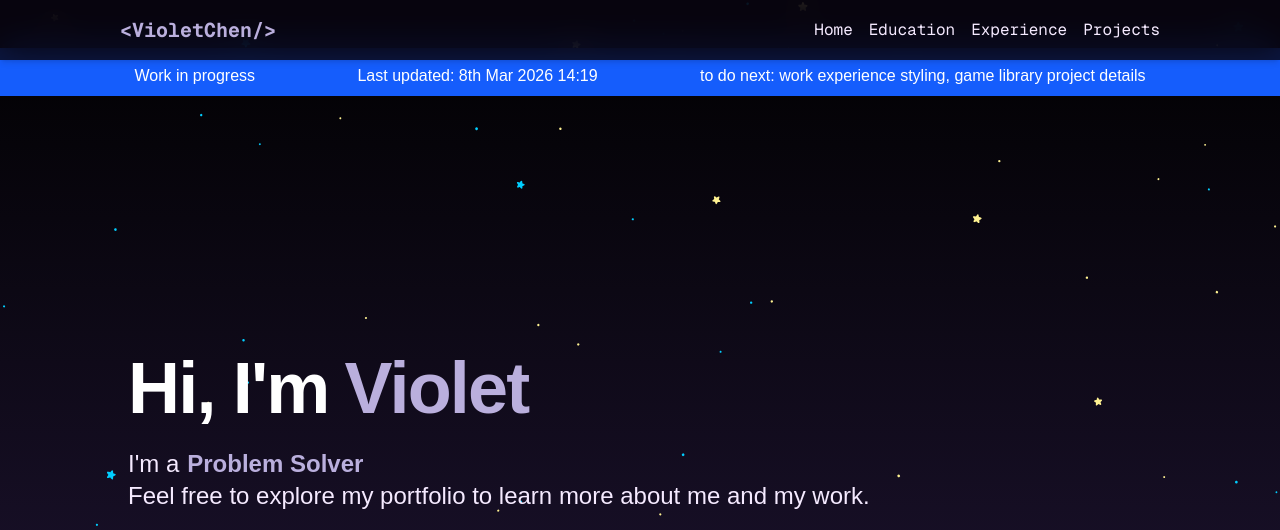
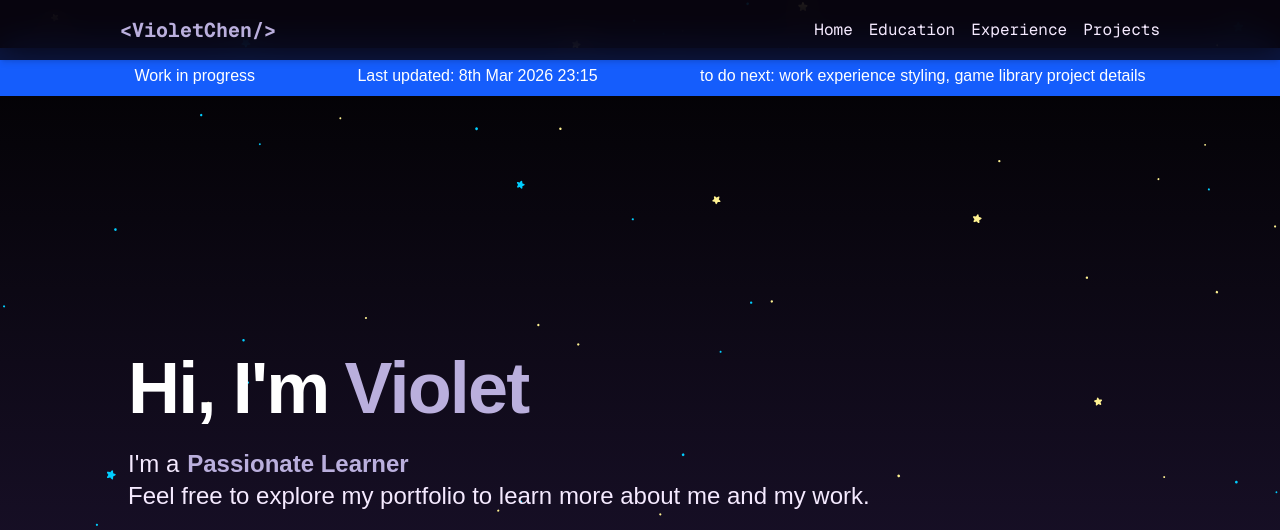
Before and after one commit to vi0letchen/violet-portfolio, a Next.js app: page / in a window 1280 px wide. Shown: the top 530 px of the page. Built offline with nearby package versions, Linux system fonts and the light colour scheme.

Commit message:
style:intro animation adjustment

```diff
--- a/src/app/page.js
+++ b/src/app/page.js
@@ -22,7 +22,7 @@ useEffect(()=>{
       setCurrentRole((prev) => (prev + 1) % whoamI.length);
       setFade(true);
     },600)
-  },3000)
+  },2000)
   return () => clearInterval(interval);
 }, []);
 
@@ -40,7 +40,7 @@ useEffect(()=>{
         <span>
           Work in progress
         </span>
-        <span className="flex flex-col">Last updated: 8th Mar 2026 14:19</span>
+        <span className="flex flex-col">Last updated: 8th Mar 2026 23:15</span>
         <span>to do next: work experience styling, game library project details</span>
 
       </div>
@@ -69,7 +69,7 @@ useEffect(()=>{
                   initial={{ opacity: 0}}
                   animate={{ opacity: 1, y: 0 }}
                   exit={{ opacity: 0 }}
-                  transition={{ duration: 0.5 }}
+                  transition={{ duration: 0.3 }}
                   className="inline-block ml-2 mr-2 text-title font-bold"
                 >
                   {whoamI[currentRole]}
```
